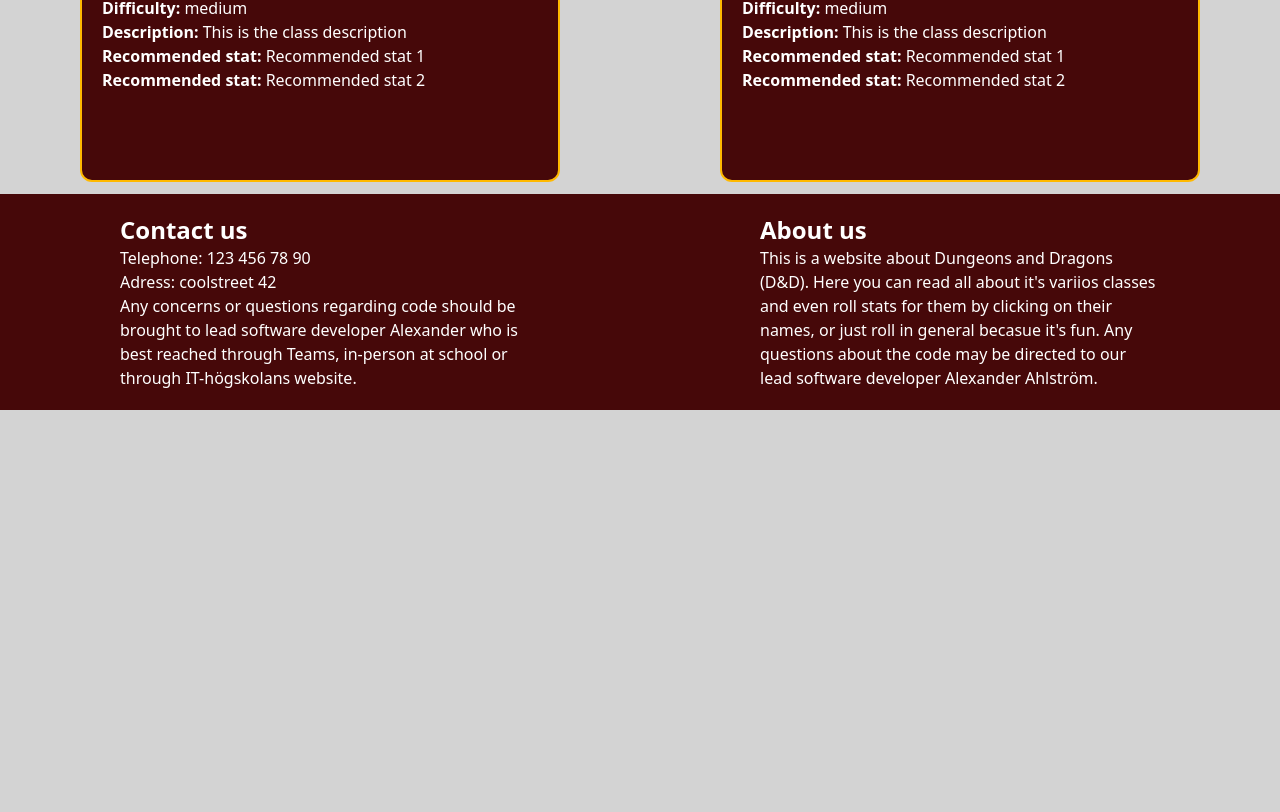
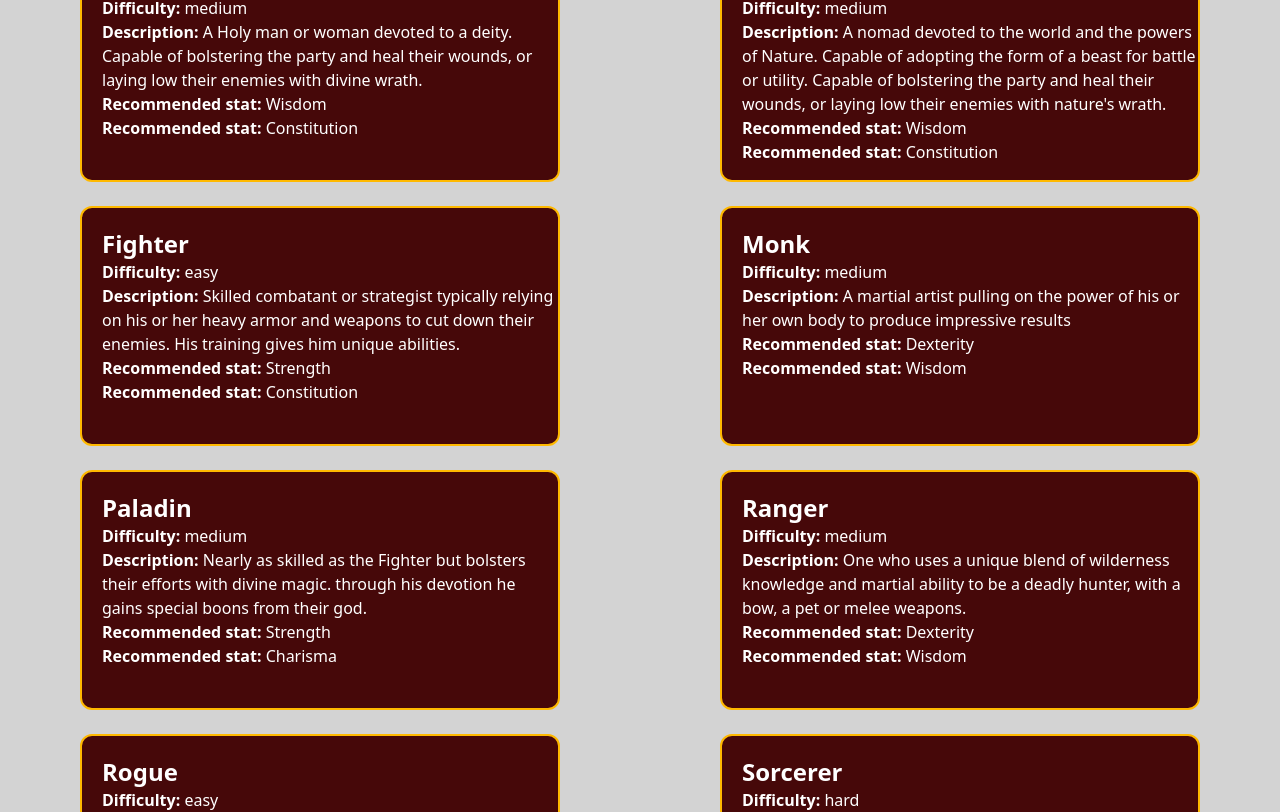
Before and after one commit to AlexanderA02/Vue-labb-individuell, a Vue app: page / in a window 1280 px wide. Shown: the part 1054-1866 px from the top of the page. Before the commit the page ends 1464 px from the top, so only its background shows below. Built offline with nearby package versions, Linux system fonts and the light colour scheme.

Commit message:
Database updated with correct values.

```diff
--- a/public/dndClassesDB.json
+++ b/public/dndClassesDB.json
@@ -3,28 +3,84 @@
     "id": "1",
     "name": "Barbarian",
     "difficulty": "easy",
-    "description": "This is the class description",
-    "recommended-stats": ["Recommended stat 1", "Recommended stat 2"]
+    "description": "A relentless combatant, fueled by fury or it's totem bonds with animals. In tune with the natural order.",
+    "recommended-stats": ["Strength", "Constitution"]
   },
   {
     "id": "2",
     "name": "Bard",
     "difficulty": "hard",
-    "description": "This is the class description",
-    "recommended-stats": ["Recommended stat 1", "Recommended stat 2"]
+    "description": "A story teller or musician using his wits, magic, and lore to get out of (or avoid) tight situations.",
+    "recommended-stats": ["Charisma", "Dexterity"]
   },
   {
     "id": "3",
     "name": "Cleric",
     "difficulty": "medium",
-    "description": "This is the class description",
-    "recommended-stats": ["Recommended stat 1", "Recommended stat 2"]
+    "description": "A Holy man or woman devoted to a deity. Capable of bolstering the party and heal their wounds, or laying low their enemies with divine wrath.",
+    "recommended-stats": ["Wisdom", "Constitution"]
   },
   {
     "id": "4",
     "name": "Druid",
     "difficulty": "medium",
-    "description": "This is the class description",
-    "recommended-stats": ["Recommended stat 1", "Recommended stat 2"]
+    "description": "A nomad devoted to the world and the powers of Nature. Capable of adopting the form of a beast for battle or utility. Capable of bolstering the party and heal their wounds, or laying low their enemies with nature's wrath.",
+    "recommended-stats": ["Wisdom", "Constitution"]
+  },
+  {
+    "id": "5",
+    "name": "Fighter",
+    "difficulty": "easy",
+    "description": "Skilled combatant or strategist typically relying on his or her heavy armor and weapons to cut down their enemies. His training gives him unique abilities.",
+    "recommended-stats": ["Strength", "Constitution"]
+  },
+  {
+    "id": "6",
+    "name": "Monk",
+    "difficulty": "medium",
+    "description": "A martial artist pulling on the power of his or her own body to produce impressive results",
+    "recommended-stats": ["Dexterity", "Wisdom"]
+  },
+  {
+    "id": "7",
+    "name": "Paladin",
+    "difficulty": "medium",
+    "description": "Nearly as skilled as the Fighter but bolsters their efforts with divine magic. through his devotion he gains special boons from their god.",
+    "recommended-stats": ["Strength", "Charisma"]
+  },
+  {
+    "id": "8",
+    "name": "Ranger",
+    "difficulty": "medium",
+    "description": "One who uses a unique blend of wilderness knowledge and martial ability to be a deadly hunter, with a bow, a pet or melee weapons.",
+    "recommended-stats": ["Dexterity", "Wisdom"]
+  },
+  {
+    "id": "9",
+    "name": "Rogue",
+    "difficulty": "easy",
+    "description": "A thief, assassin or stealthy character who has a knack for picking out their enemies weaknesses and exploiting them.",
+    "recommended-stats": ["Dexterity", "Intelligence"]
+  },
+  {
+    "id": "10",
+    "name": "Sorcerer",
+    "difficulty": "hard",
+    "description": "A magic user who draws their power from within, summoning their innate magical power and bending it to their will.",
+    "recommended-stats": ["Charisma", "Constitution"]
+  },
+  {
+    "id": "11",
+    "name": "Warlock",
+    "difficulty": "hard",
+    "description": "Bound to a powerful entity through a pact, the warlock trades favors for boons and spells.",
+    "recommended-stats": ["Charisma", "Constitution"]
+  },
+  {
+    "id": "12",
+    "name": "Wizard",
+    "difficulty": "hard",
+    "description": "A keeper of arcane secrets and forgotten knowledge, the wizard manipulates magic and spells with cunning.",
+    "recommended-stats": ["Intelligence", "Constitution"]
   }
 ]
--- a/src/views/RollStatsPage.vue
+++ b/src/views/RollStatsPage.vue
@@ -14,10 +14,12 @@ const recommendedStats = ref([])
 
 <template>
   <main class="flex min-h-125 flex-col items-center pt-16">
-    <h2 v-if="route.params.dndClass" class="mb-12 text-3xl font-bold">
+    <h2 v-if="route.params.dndClass" class="text-3xl font-bold">
       Roll your stats here {{ route.params.dndClass }}.
     </h2>
-    <h2 v-else class="mb-12 text-3xl font-bold">Roll your stats here champion!</h2>
+    <h2 v-else class="text-3xl font-bold">Roll your stats here champion!</h2>
+    <p class="mt-4 mb-6">Click the boxes to roll a stat.</p>
+
     <ul class="grid grid-cols-3 text-center">
       <li v-for="stat in dndStats">
         <h3 class="font-semibold">{{ stat }}</h3>
```
